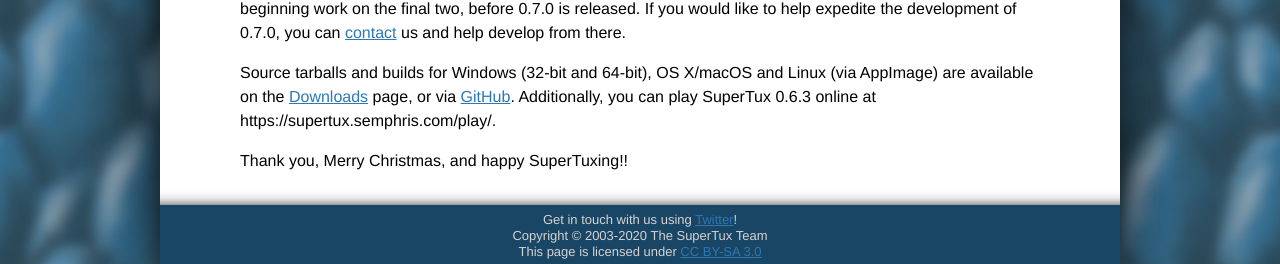
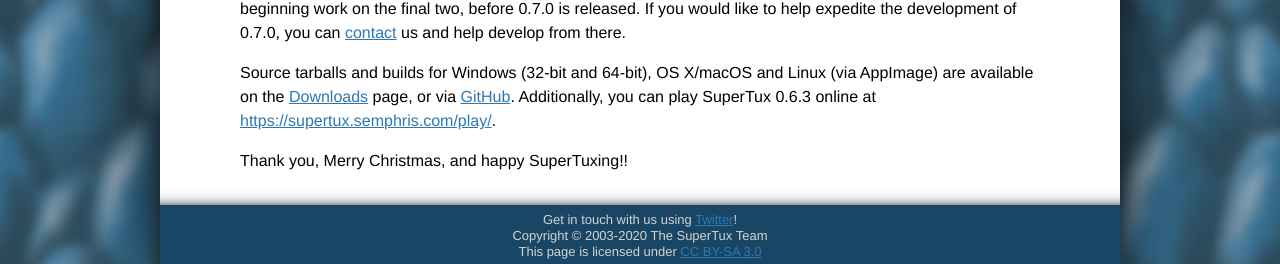
Before and after one commit to SuperTux/SuperTux.github.io, a Jekyll site: the page built from _posts/2021-12-22-0.6.3.md, in a window 1280 px wide. Shown: the part 1260-1524 px from the top of the page. Built offline with Jekyll 4.4.1, drawn with Linux system fonts in a browser that asks for light colours; part of the change alters nothing that is shown.

```diff
--- a/_posts/2021-12-22-0.6.3.md
+++ b/_posts/2021-12-22-0.6.3.md
@@ -34,6 +34,6 @@ And these are just the most significant changes; there are plenty of other small
 
 You may be wondering, “If there are so many changes, why not release 0.7.0?”  The SuperTux Team would like to make significant progress on the story mode, including things such as finalizing the first two worlds and beginning work on the final two, before 0.7.0 is released.  If you would like to help expedite the development of 0.7.0, you can [contact](https://www.supertux.org/contact.html) us and help develop from there.
 
-Source tarballs and builds for Windows (32-bit and 64-bit), OS X/macOS and Linux (via AppImage) are available on the [Downloads](https://www.supertux.org/download.html) page, or via [GitHub](https://github.com/SuperTux/supertux/releases/tag/v0.6.3).  Additionally, you can play SuperTux 0.6.3 online at https://supertux.semphris.com/play/.
+Source tarballs and builds for Windows (32-bit and 64-bit), OS X/macOS and Linux (via AppImage) are available on the [Downloads](https://www.supertux.org/download.html) page, or via [GitHub](https://github.com/SuperTux/supertux/releases/tag/v0.6.3).  Additionally, you can play SuperTux 0.6.3 online at [https://supertux.semphris.com/play/](https://supertux.semphris.com/play/).
 
 Thank you, Merry Christmas, and happy SuperTuxing!!
```
